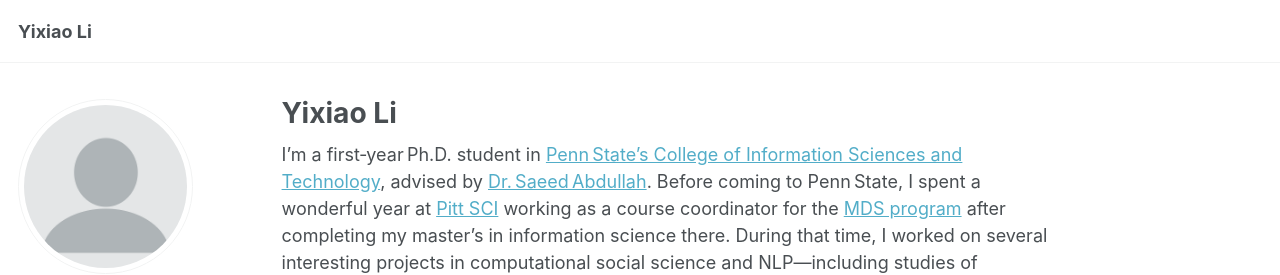
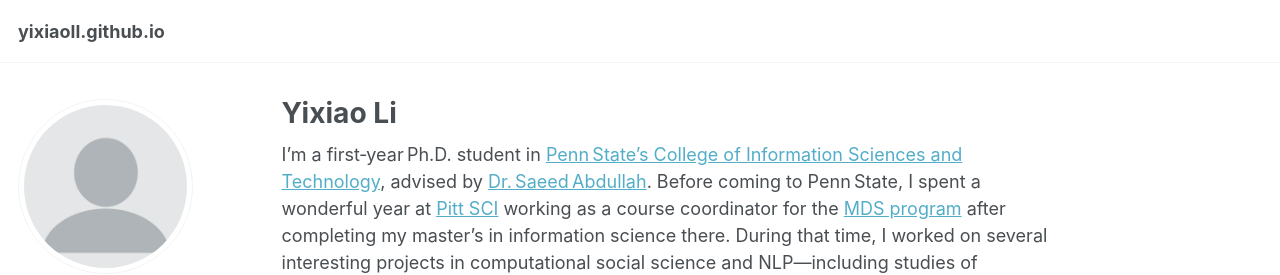
Before and after one commit to yixiaoll/yixiaoll.github.io, a Jekyll site: the page built from _pages/about.md, in a window 1280 px wide. Shown: the top 275 px of the page. Built offline with Jekyll 4.4.1, drawn with Linux system fonts in a browser that asks for light colours; a script that is not in the unit is left out.

Commit message:
Update _config.yml

```diff
--- a/_config.yml
+++ b/_config.yml
@@ -9,7 +9,7 @@
 # Basic Site Settings
 locale                   : "en-US"
 site_theme               : "default"
-title                    : "Yixiao Li"
+title                    : # "Yixiao Li"
 title_separator          : "-"
 name                     : &name "Your Name"
 description              : &description "personal description"
```
